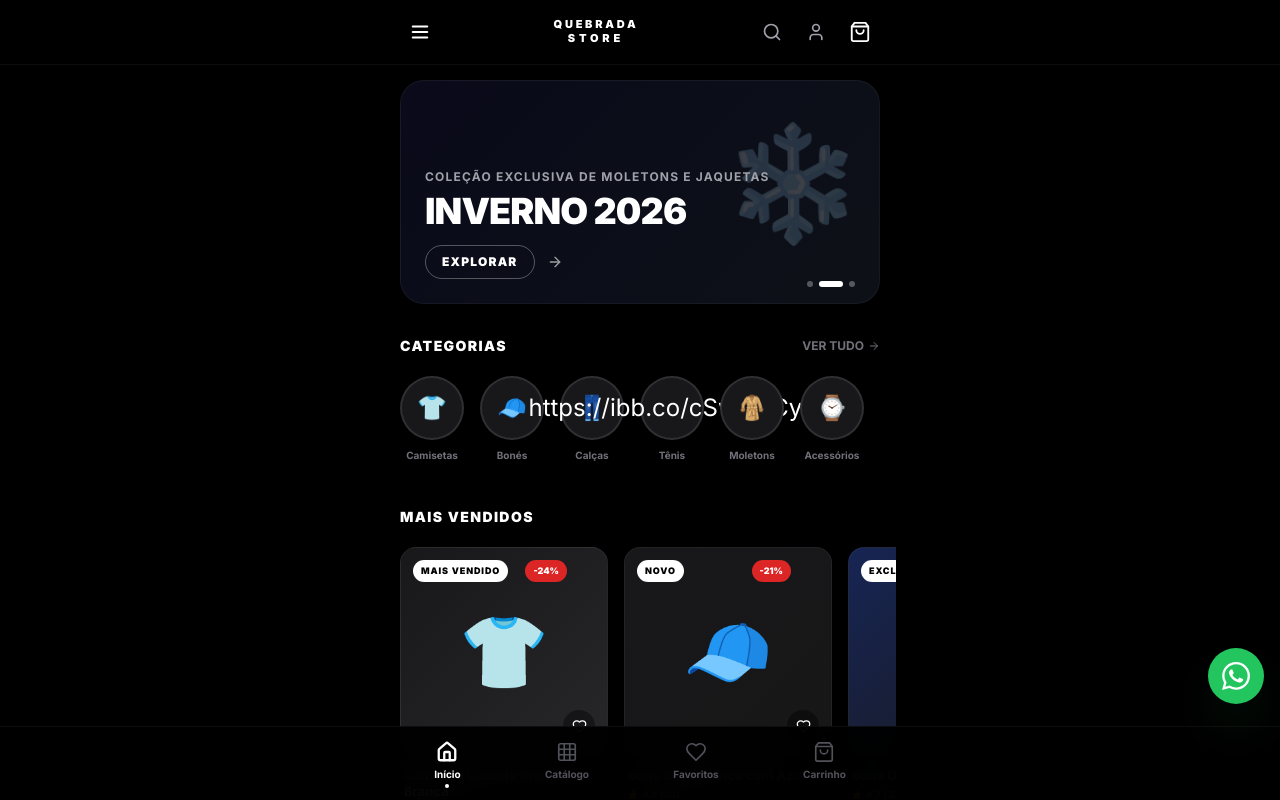
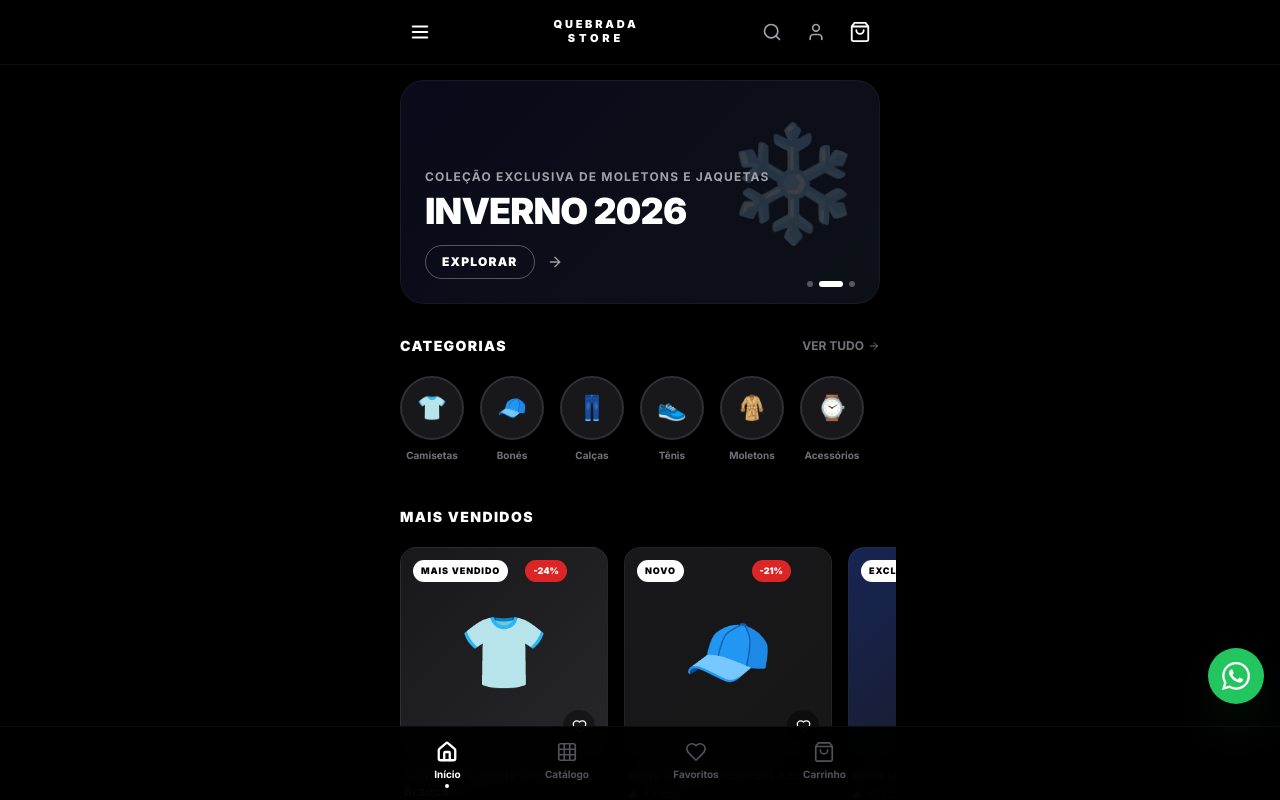
Before and after one commit to kaique2522carolina-netizen/quebrada-store, a React (Vite) app in the folder frontend/: page / in a window 1280 px wide. Shown: the top 800 px of the page. Built offline with nearby package versions, Linux system fonts and the light colour scheme.

Commit message:
Update emoji for Tênis category

```diff
--- a/frontend/src/data/products.js
+++ b/frontend/src/data/products.js
@@ -2,7 +2,7 @@ export const CATEGORIES = [
   { id: 1, name: 'Camisetas', emoji: '👕', slug: 'camisetas' },
   { id: 2, name: 'Bonés', emoji: '🧢', slug: 'bones' },
   { id: 3, name: 'Calças', emoji: '👖', slug: 'calcas' },
-  { id: 4, name: 'Tênis', emoji: 'https://ibb.co/cSwSQCyc', slug: 'tenis' },
+  { id: 4, name: 'Tênis', emoji: '👟', slug: 'tenis' },
   { id: 5, name: 'Moletons', emoji: '🧥', slug: 'moletons' },
   { id: 6, name: 'Acessórios', emoji: '⌚', slug: 'acessorios' },
 ]
```
